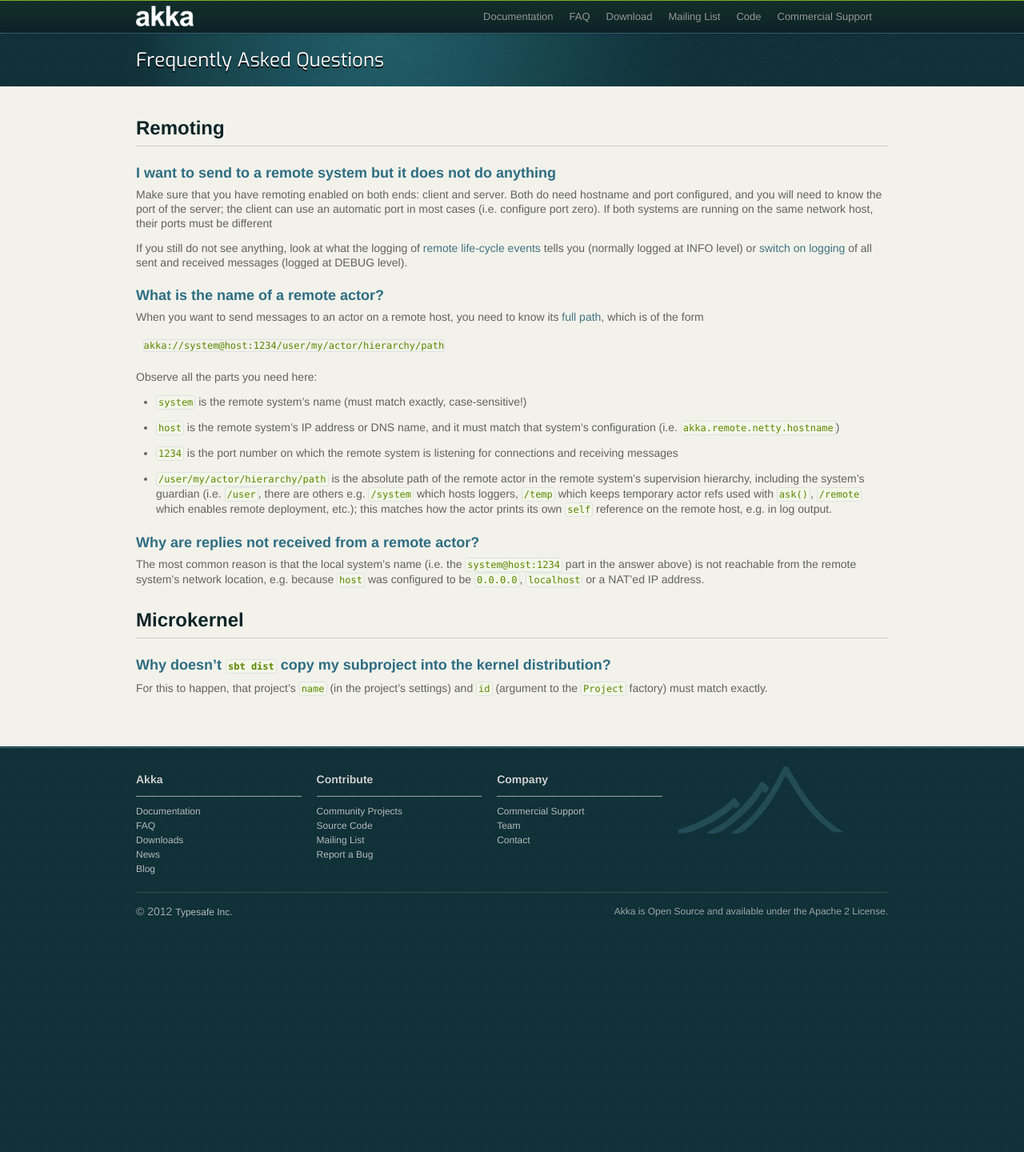
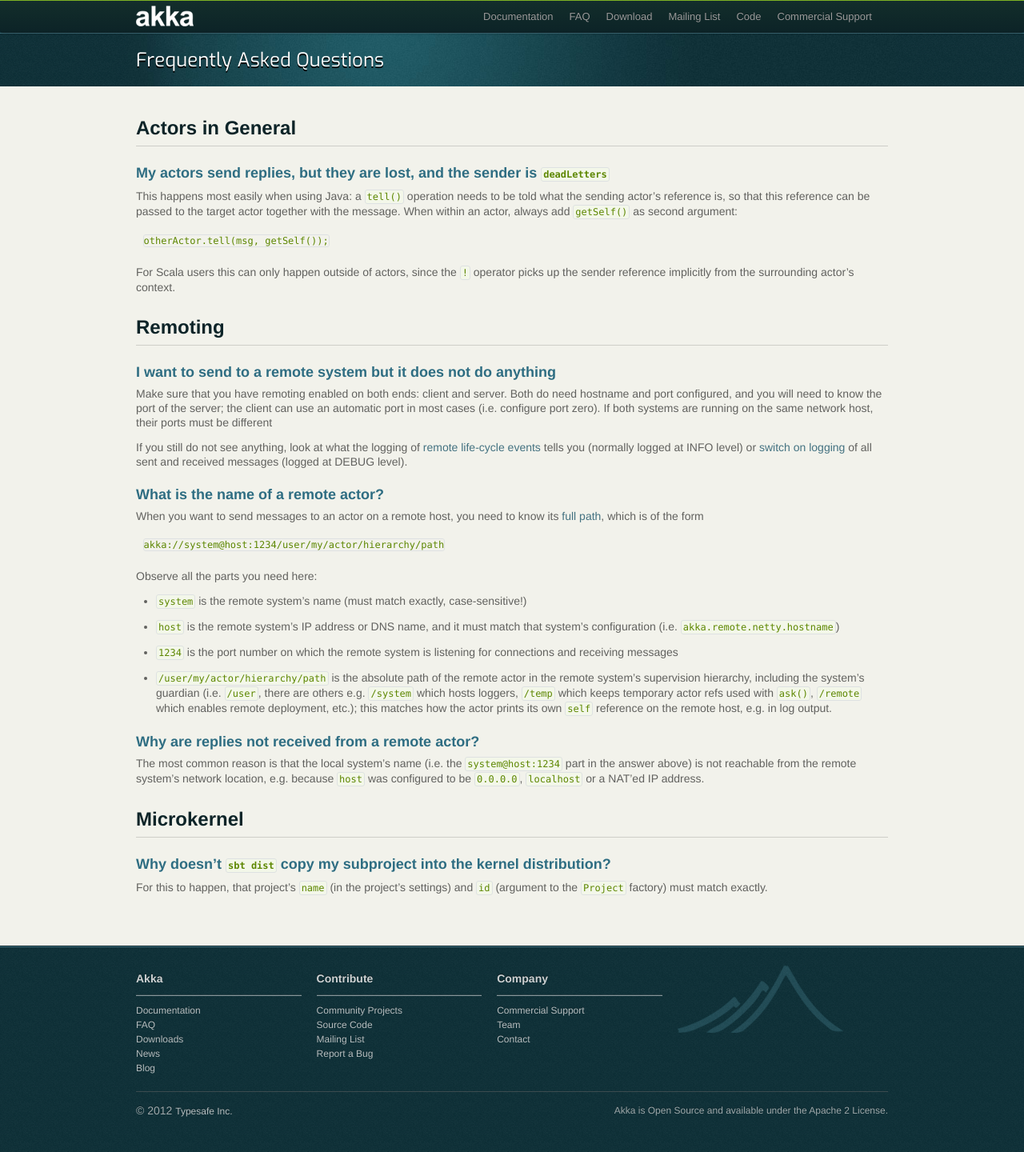
Before and after one commit to raboof/akka.github.com, a Jekyll site: the page built from faq/index.md, in a window 1280 px wide. Shown: the whole page at 80% size. Built offline with Jekyll 4.4.1, drawn with Linux system fonts in a browser that asks for light colours; before the commit the page ends 1191 px from its top, so only the background shows below that.

Commit message:
add faq entry for forgotten getSelf() in tell()

```diff
--- a/faq/index.md
+++ b/faq/index.md
@@ -2,6 +2,20 @@
 layout: page-full-width
 title: Frequently Asked Questions
 ---
+
+## Actors in General
+
+### My actors send replies, but they are lost, and the sender is `deadLetters`
+
+This happens most easily when using Java: a `tell()` operation needs to be told
+what the sending actor’s reference is, so that this reference can be passed to
+the target actor together with the message. When within an actor, always add
+`getSelf()` as second argument:
+
+    otherActor.tell(msg, getSelf());
+
+For Scala users this can only happen outside of actors, since the `!` operator
+picks up the sender reference implicitly from the surrounding actor’s context.
 
 ## Remoting
 
```
